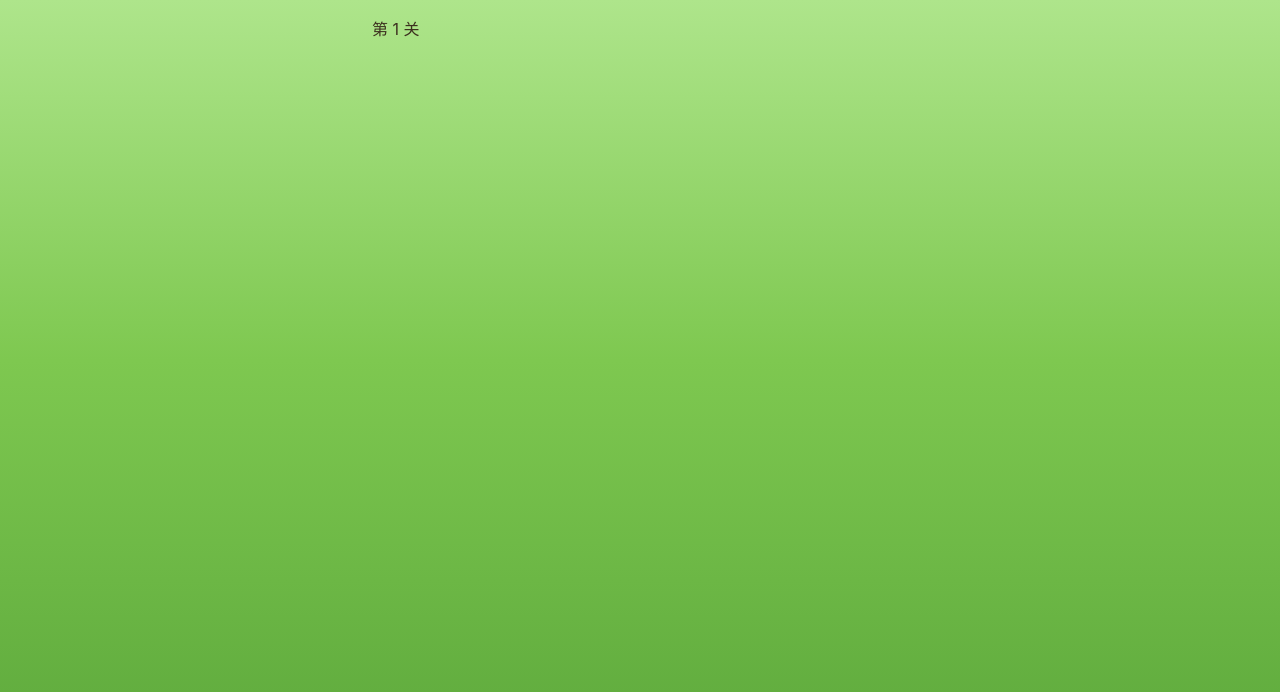
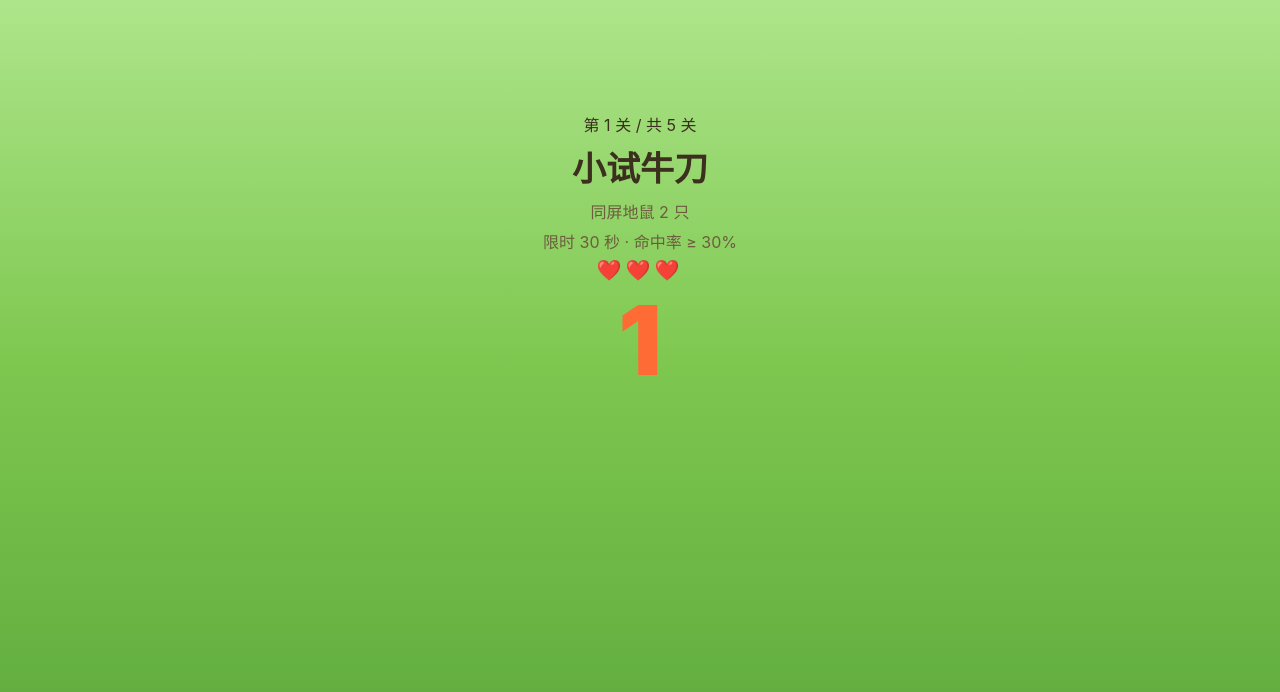
Before and after one commit to 413392773/whacamole, a React (Vite) app: page / in a window 1280 px wide. Both pictures are taken after a click on the button "开始游戏". Shown: the top 692 px of the page. Built offline with nearby package versions, Linux system fonts and the light colour scheme.

Commit message:
feat: 关卡引导页与 3-2-1 倒计时

```diff
--- a/src/components/LevelIntro.tsx
+++ b/src/components/LevelIntro.tsx
@@ -1,7 +1,44 @@
-// 占位组件，Task 11 替换为完整实现
+import { useEffect, useState } from 'react'
 import type { Dispatch } from 'react'
 import type { Action, GameState } from '../core/types'
+import { ATTEMPTS_PER_LEVEL, LEVELS, simultaneousMoles } from '../config/levels'
 
-export function LevelIntro({ state }: { state: GameState; dispatch: Dispatch<Action> }) {
-  return <div>第 {state.levelIndex + 1} 关</div>
+const COUNTDOWN_SECONDS = 3
+const COUNTDOWN_INTERVAL_MS = 1000
+
+interface Props {
+  state: GameState
+  dispatch: Dispatch<Action>
 }
+
+export function LevelIntro({ state, dispatch }: Props) {
+  const level = LEVELS[state.levelIndex]
+  const [remaining, setRemaining] = useState(COUNTDOWN_SECONDS)
+
+  useEffect(() => {
+    if (remaining <= 0) {
+      dispatch({ type: 'BEGIN_LEVEL', now: performance.now() })
+      return
+    }
+    const timer = window.setTimeout(() => setRemaining((n) => n - 1), COUNTDOWN_INTERVAL_MS)
+    return () => window.clearTimeout(timer)
+  }, [remaining, dispatch])
+
+  const hearts =
+    '❤️'.repeat(state.attemptsLeft) + '🖤'.repeat(ATTEMPTS_PER_LEVEL - state.attemptsLeft)
+
+  return (
+    <div className="intro">
+      <div>第 {level.level} 关 / 共 5 关</div>
+      <div className="level-name">{level.title}</div>
+      <div className="params">
+        同屏地鼠 {simultaneousMoles(state.config.baseMoleCount, level)} 只<br />
+        限时 {level.durationMs / 1000} 秒 · 命中率 ≥ {Math.round(level.accuracyTarget * 100)}%
+      </div>
+      <div className="hearts">{hearts}</div>
+      <div className="countdown" key={remaining}>
+        {remaining > 0 ? remaining : '开始!'}
+      </div>
+    </div>
+  )
+}
```
Also changed, not shown: 1 other file (tests, documents, lock files or other folders).
